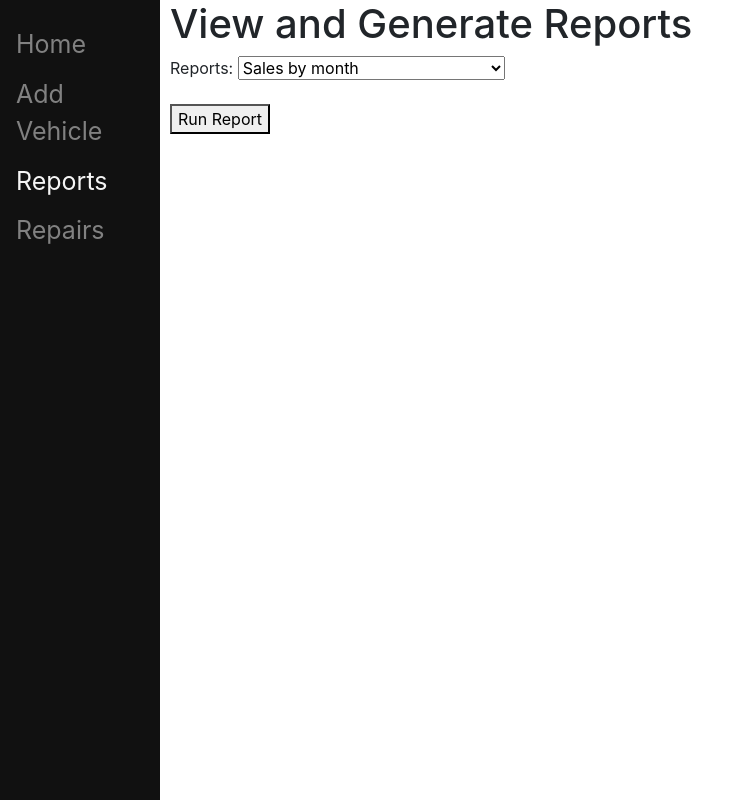
After one commit to dennismdan/car_dealership_database_proj, a Django app: page /reports/ in a window 1280 px wide. The commit adds this page. Shown: the whole page, without its empty margins (0-738 px from the left). Run offline with Django 3.2, Linux system fonts and the light colour scheme; some libraries are stand-ins or nearby versions.

Commit message:
added site navigation

```diff
--- a/Phase_3/Jaunty2/Jaunty2/settings.py
+++ b/Phase_3/Jaunty2/Jaunty2/settings.py
@@ -38,6 +38,7 @@ INSTALLED_APPS = [
     'django.contrib.sessions',
     'django.contrib.messages',
     'django.contrib.staticfiles',
+    'crispy_forms',
 ]
 
 MIDDLEWARE = [
@@ -51,6 +52,8 @@ MIDDLEWARE = [
 ]
 
 ROOT_URLCONF = 'Jaunty2.urls'
+CRISPY_TEMPLATE_PACK = 'bootstrap4'
+
 
 TEMPLATES = [
     {
--- /dev/null
+++ b/Phase_3/Jaunty2/mainlanding/forms.py
@@ -0,0 +1,29 @@
+from django import forms
+
+'''
+Pass forms to html
+https://djangobook.com/mdj2-django-forms/
+
+Dynamic Forms:
+https://www.b-list.org/weblog/2008/nov/09/dynamic-forms/
+'''
+
+class LoginForm(forms.Form):
+   user = forms.CharField(max_length = 100)
+   password = forms.CharField(widget = forms.PasswordInput())
+
+
+
+class QueryVehicleForm(forms.Form):
+   color_choices = ((1,"green"),(2,"blue"),(3,"black"),(4,"white"))
+   vehicle_type = forms.CharField(max_length = 100)
+   manufacturer_name = forms.CharField()
+   model_year = forms.DateField()
+   color = forms.ChoiceField(choices=color_choices)
+   list_price = forms.CharField()
+   keywords = forms.CharField(max_length = 100)
+
+
+class ReportTypes(forms.Form):
+   report_choices = ((1, "Sales by month"), (2, "sales by vehicle"), (3, "sales by ..."), (4, "TODO: implement actual options"))
+   reports = forms.ChoiceField(choices=report_choices)
--- /dev/null
+++ b/Phase_3/Jaunty2/mainlanding/templates/mainlanding/base.html
@@ -0,0 +1,65 @@
+<!DOCTYPE html>
+<html lang="en">
+<head>
+    <link rel="stylesheet" href="https://stackpath.bootstrapcdn.com/bootstrap/4.1.3/css/bootstrap.min.css" integrity="sha384-MCw98/SFnGE8fJT3GXwEOngsV7Zt27NXFoaoApmYm81iuXoPkFOJwJ8ERdknLPMO" crossorigin="anonymous">
+    <style type="text/css">
+        .sidenav{
+            height:100%;
+            width:160px;
+            position: fixed;
+            z-index:1;
+            top:0;
+            left:0;
+            background-color:#111;
+            overflow-x: :hidden;
+            padding-top:20px;
+            }
+        .sidenav a {
+            padding:6px 8px 6px 16px;
+            text-decoration:none;
+            font-size:25px;
+            display:block;
+            }
+    {% block style %}
+        .home {
+            color: #818181;
+            }
+        .add_vehicle {
+            color: #818181;
+            }
+        .reports {
+            color: #818181;
+            }
+        .repairs {
+            color: #818181;
+            }
+    {% endblock %}
+        .sidenav a:hove{
+            color: #f1f1f1;
+            }
+
+        .main{
+            margin-left:160px;
+            padding: 0px 10px;
+            }
+    </style>
+    <meta charset="UTF-8">
+    <title>{% block title %} Base Template {% endblock %}</title>
+</head>
+<body>
+    <div class="sidenav">
+        <!--TODO: add logic to check if user is authenticated and show below options based on role-->
+        <a class="home" href="/home">Home</a>
+        <a class="add_vehicle" href="/add_vehicle">Add Vehicle</a>
+        <a class="reports" href="/reports">Reports</a>
+        <a class="repairs" href="/repairs">Repairs</a>
+        {% block search_vehicle %}
+        {% endblock %}
+    </div>
+
+    <div id="content", name="content" class="main">
+        {% block content %}
+        {% endblock %}
+    </div>
+</body>
+</html>
--- /dev/null
+++ b/Phase_3/Jaunty2/mainlanding/templates/mainlanding/reports.html
@@ -0,0 +1,26 @@
+{% extends "mainlanding/base.html" %}
+
+{% block style %}
+        .home {
+            color: #818181;
+            }
+        .add_vehicle {
+            color: #818181;
+            }
+        .reports {
+            color: #f5f5f5;
+            }
+        .repairs {
+            color: #818181;
+            }
+{% endblock %}
+
+{% block title %} Reports {% endblock %}
+
+{% block content %}
+<h1> View and Generate Reports </h1>
+<form name = "search_vehicle_form" action = "{% url 'reports' %}" method = "POST" >{% csrf_token %}
+    {{ form.as_p }}
+    <button type="submit">Run Report</button>
+</form>
+{% endblock %}
--- a/Phase_3/Jaunty2/mainlanding/urls.py
+++ b/Phase_3/Jaunty2/mainlanding/urls.py
@@ -4,4 +4,10 @@ from . import views
 
 urlpatterns = [
     path('', views.home, name="home"),
+    path('home/', views.home, name="home"),
+    path('add_vehicle/', views.add_vehicle, name="add_vehicle"),
+    path('reports/', views.reports, name="reports"),
+    path('repairs/', views.repairs, name="repairs"),
+    path('login/', views.login, name="login"),
+    path('loggedin/', views.loggedin, name="loggedin"),
 ]
--- a/Phase_3/Jaunty2/mainlanding/views.py
+++ b/Phase_3/Jaunty2/mainlanding/views.py
@@ -1,28 +1,66 @@
 from django.shortcuts import render
-from django.http import HttpResponse
+from django.http import HttpResponseRedirect
+from .forms import LoginForm, QueryVehicleForm,ReportTypes
+
+def home(request):
+    view_inventory = False
+    if request.method == 'POST':
+        form = QueryVehicleForm(request.POST)
+        print(form)
+        if form.is_valid():
+            return HttpResponseRedirect('/home?view_inventory=True')
+        else:
+            form = QueryVehicleForm()
+            if 'view_inventory' in request.GET:
+                view_inventory = True
+                data = "TODO: run query function here to get data "
+    else:
+        print("form same as before")
+        form = QueryVehicleForm()
+    return render(request,'mainlanding/home.html',
+                  {'form': form,
+                   'view_inventory': view_inventory,
+                   'data':"None"})
 
 
-def home(request):
+def base(request):
+    print("base")
+    return render(request, 'mainlanding/base.html')
 
-    colnames = ("model","vin")
+def add_vehicle(request):
+    print("add_vehicle")
+    return render(request, 'mainlanding/add_vehicle.html')
 
-    data = [("toyota",1234),("jeep",543)]
+def reports(request):
+    print("reports")
+    form = ReportTypes()
+    return render(request, 'mainlanding/reports.html',{'form': form})
 
-    user_expressions = [{"name":"zee", "says":"yayyy"},
-                       {"name":"tanweer", "says":"wohooo"},
-                       {"name":"Maruciou", "says":"yahooo"}]
+def repairs(request):
+    print("repairs")
+    return render(request, 'mainlanding/repairs.html')
 
-    context = {"user_exprssions":user_expressions,
-               "table":{
-                   "colnames":colnames,
-                   "data":data
-                    }
-               }
+def click(request):
+    print("clicked")
+    return render(request, 'mainlanding/clicked.html')
 
-    return render(request, 'mainlanding/home.html',context)
+def login(request):
+    return render(request, 'mainlanding/loging.html')
 
 
-def click_button(request):
-    print("clicked")
 
-    return HttpResponse("<h1>Button Clicked</h1>")
+def loggedin(request):
+    username = "username"
+
+    print()
+
+    if request.method == "POST":
+        # Get the posted form
+        MyLoginForm = LoginForm(request.POST)
+
+        if MyLoginForm.is_valid():
+            username = MyLoginForm.cleaned_data['username']
+    else:
+        MyLoginForm = LoginForm()
+
+    return render(request, 'mainlanding/home.html')
--- /dev/null
+++ b/requirements.txt
@@ -0,0 +1 @@
+django-crispy-forms
```
Also changed, not shown: Phase_3/Jaunty2/mainlanding/templates/mainlanding/add_vehicle.html (added, +22 -0 lines), Phase_3/Jaunty2/mainlanding/templates/mainlanding/clicked.html (added, +10 -0 lines), Phase_3/Jaunty2/mainlanding/templates/mainlanding/home.html (+35 -30 lines), Phase_3/Jaunty2/mainlanding/templates/mainlanding/loggedin.html (added, +10 -0 lines), Phase_3/Jaunty2/mainlanding/templates/mainlanding/loging.html (added, +40 -0 lines), Phase_3/Jaunty2/mainlanding/templates/mainlanding/repairs.html (added, +26 -0 lines).
